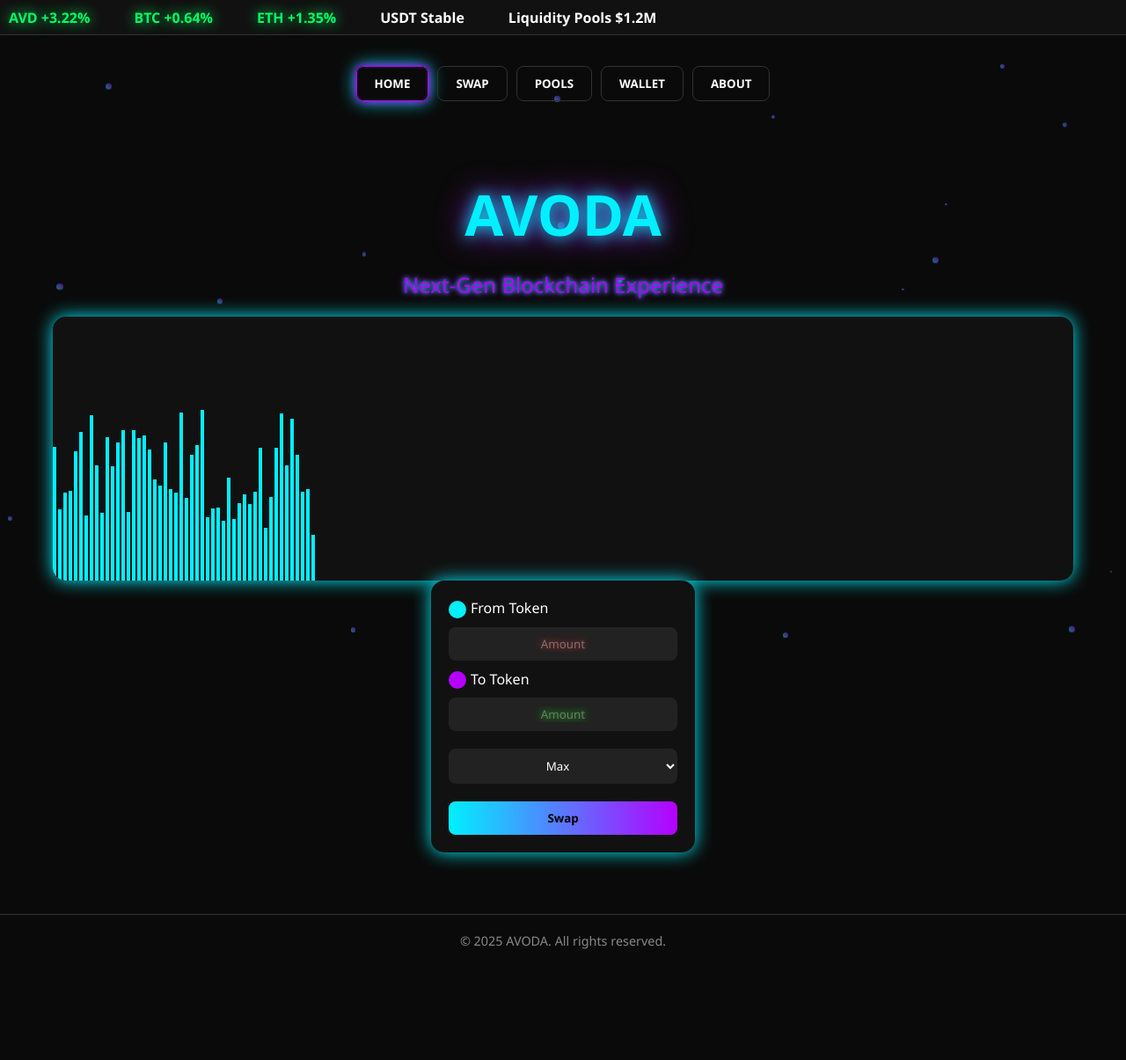
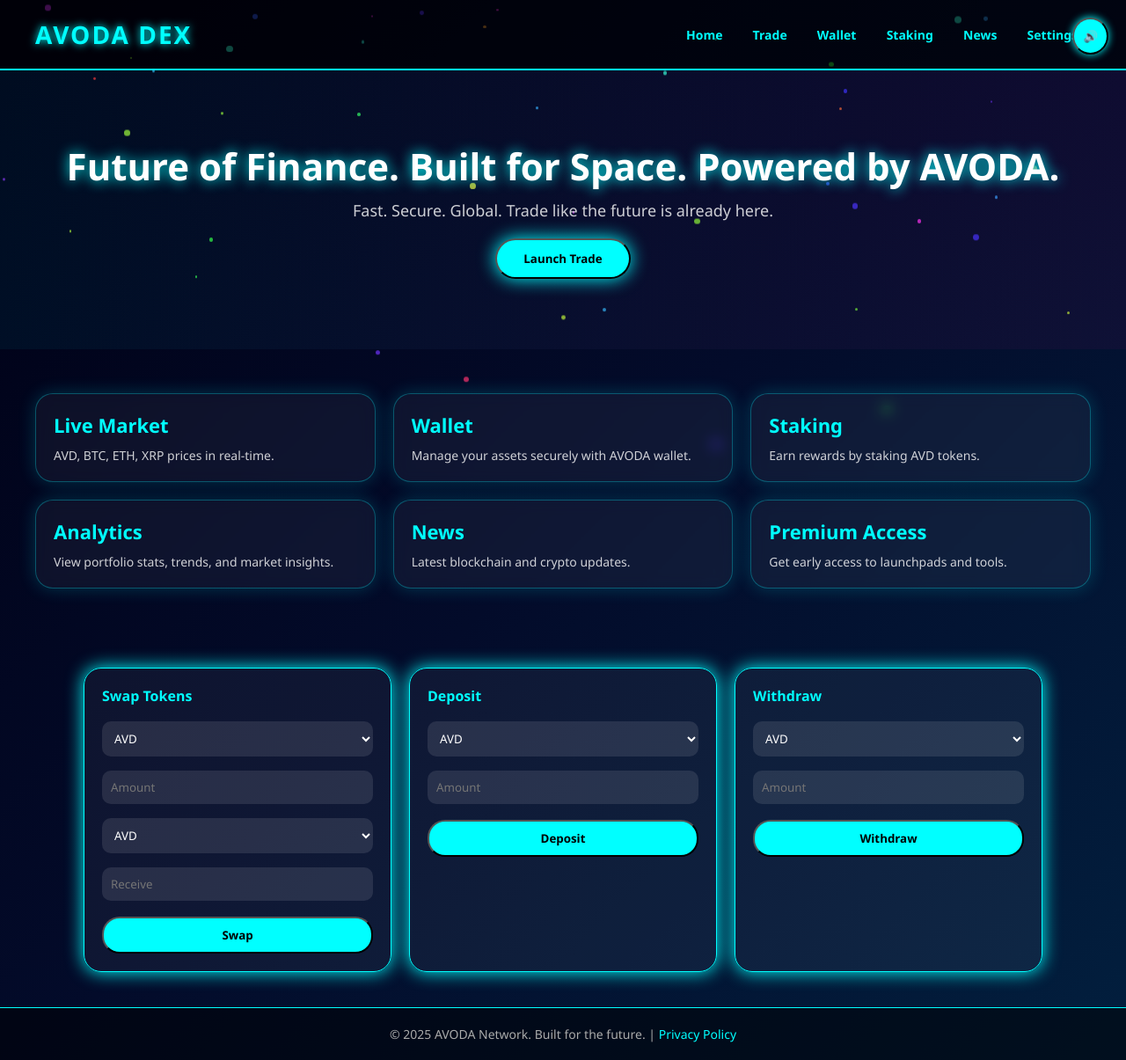
Before and after one commit to nldcrafter/AVODADEX, a plain HTML site: page index.html in a window 1280 px wide. Shown: the whole page at 88% size. Before the commit the page ends 1099 px from the top, so only its background shows below. Drawn offline with Linux system fonts and the light colour scheme.

Commit message:
Update index.html

```diff
--- a/index.html
+++ b/index.html
@@ -3,272 +3,190 @@
 <head>
 <meta charset="UTF-8">
 <meta name="viewport" content="width=device-width, initial-scale=1.0">
-<title>AVODA DEX</title>
+<title>AVODA DEX Premium</title>
 <style>
-/* Reset & basics */
-*{margin:0;padding:0;box-sizing:border-box;font-family:'Segoe UI',sans-serif;}
-body{background:#0a0a0a;color:#fff;overflow-x:hidden;}
-button{cursor:pointer;border:none;outline:none;}
-a{text-decoration:none;color:inherit;}
-:root{
-  --blue:#00f0ff;
-  --purple:#b400ff;
-  --green:#00ff66;
-  --red:#ff3366;
-  --bg:#0a0a0a;
+/* Global Reset */
+* {margin:0;padding:0;box-sizing:border-box;font-family:'Segoe UI',sans-serif;}
+body {
+  background: linear-gradient(135deg,#000014,#030B2A,#021F3E);
+  color:#fff; overflow-x:hidden; overflow-y:auto;
 }
 
+/* Glowing neon animation */
+@keyframes glow {
+  0%{box-shadow:0 0 5px #0ff;}
+  50%{box-shadow:0 0 20px #ff09ff;}
+  100%{box-shadow:0 0 5px #0ff;}
+}
+
+/* Header */
+header{
+  display:flex;justify-content:space-between;align-items:center;
+  padding:20px 40px; background:rgba(0,0,0,0.6); border-bottom:2px solid #0ff;
+}
+header h1{font-size:28px;font-weight:bold;color:#0ff;text-shadow:0 0 10px #0ff;letter-spacing:2px;}
+nav a{margin:0 15px;font-weight:bold;font-size:14px;color:#0ff;text-decoration:none;transition:0.3s;}
+nav a:hover{color:#ff09ff;}
+
+/* Hero Section */
+.hero{text-align:center;padding:80px 20px;background:linear-gradient(90deg, rgba(0,246,255,0.05), rgba(255,0,153,0.05));}
+.hero h2{font-size:42px;text-shadow:0 0 15px #0ff;}
+.hero p{margin-top:10px;font-size:18px;opacity:0.8;}
+.btn{margin-top:20px;padding:12px 30px;background:#0ff;color:#000;font-weight:bold;border-radius:30px;box-shadow:0 0 20px #0ff;cursor:pointer;transition:0.3s;}
+.btn:hover{background:#ff09ff;box-shadow:0 0 20px #ff09ff;}
+
+/* Dashboard Grid */
+.dashboard{display:grid;grid-template-columns:repeat(auto-fit,minmax(300px,1fr));gap:20px;padding:50px 40px;}
+.card{
+  background:rgba(255,255,255,0.05);border:1px solid rgba(0,246,255,0.3);
+  padding:20px;border-radius:20px;box-shadow:0 0 20px rgba(0,246,255,0.2);backdrop-filter:blur(8px);
+  transition:0.4s;position:relative;
+}
+.card:hover{transform:translateY(-5px);box-shadow:0 0 30px rgba(255,0,153,0.4);}
+.card h3{color:#0ff;margin-bottom:10px;font-size:22px;}
+.card p{font-size:14px;opacity:0.8;}
+
+/* Trading Panel */
+.trade-panel{display:flex;flex-wrap:wrap;gap:20px;justify-content:center;padding:40px;}
+.trade-box{background:rgba(255,255,255,0.05);border:1px solid #0ff;border-radius:20px;padding:20px;width:350px;box-shadow:0 0 20px #0ff;transition:0.3s;}
+.trade-box:hover{box-shadow:0 0 30px #ff09ff;}
+.trade-box h4{color:#0ff;margin-bottom:10px;}
+.trade-box input, .trade-box select{width:100%;padding:10px;margin:8px 0;border-radius:10px;border:none;background:rgba(255,255,255,0.1);color:#fff;}
+.trade-box button{width:100%;padding:10px;margin-top:10px;background:#0ff;color:#000;font-weight:bold;border-radius:20px;cursor:pointer;transition:0.3s;}
+.trade-box button:hover{background:#ff09ff;color:#fff;}
+
 /* Particles */
-#particles{position:fixed;top:0;left:0;width:100%;height:100%;z-index:-1;overflow:hidden;}
-.particle{border-radius:50%;position:absolute;opacity:0.5;background:linear-gradient(45deg,var(--blue),var(--purple));animation:float 8s linear infinite;}
-@keyframes float{0%{transform:translateY(0);}50%{transform:translateY(-50px);}100%{transform:translateY(0);}}
-
-/* Container */
-.container{max-width:1200px;margin:0 auto;padding:20px;}
-
-/* Top Ticker */
-#ticker{position:fixed;top:0;left:0;width:100%;height:40px;background:#111;border-bottom:1px solid #333;display:flex;align-items:center;overflow:hidden;z-index:10;padding-left:10px;}
-#ticker span{white-space:nowrap;padding-right:50px;font-weight:bold;}
-.up{color:var(--green);animation:pulseUp 1s infinite alternate;}
-.down{color:var(--red);animation:pulseDown 1s infinite alternate;}
-@keyframes pulseUp{0%{text-shadow:0 0 5px var(--green);}100%{text-shadow:0 0 15px var(--green);}}
-@keyframes pulseDown{0%{text-shadow:0 0 5px var(--red);}100%{text-shadow:0 0 15px var(--red);}}
-
-.tab-buttons{display:flex;justify-content:center;margin-top:50px;flex-wrap:wrap;margin-bottom:30px;}
-.tab-buttons button{background:none;border:1px solid #333;padding:10px 20px;margin:5px;color:#fff;font-weight:bold;border-radius:8px;transition:0.3s;text-transform:uppercase;}
-.tab-buttons button.active,.tab-buttons button:hover{border-color:var(--purple);box-shadow:0 0 10px var(--purple),0 0 20px var(--blue);}
-
-/* Sections */
-.tab{display:none;animation:fadeIn 0.5s;}
-.tab.active{display:block;}
-@keyframes fadeIn{from{opacity:0;}to{opacity:1;}}
-
-/* Home */
-#home{text-align:center;padding-top:50px;}
-.logo{font-size:4em;font-weight:bold;color:var(--blue);text-shadow:0 0 10px var(--blue),0 0 20px var(--purple);animation:glow 2s infinite alternate;}
-@keyframes glow{0%{text-shadow:0 0 10px var(--blue),0 0 20px var(--purple);}100%{text-shadow:0 0 20px var(--blue),0 0 40px var(--purple);}}
-.tagline{font-size:1.5em;margin-top:20px;color:var(--purple);text-shadow:0 0 5px var(--blue),0 0 10px var(--purple);}
-.chart{width:100%;height:300px;background:#111;border-radius:15px;margin-top:20px;position:relative;box-shadow:0 0 20px var(--blue);overflow:hidden;}
-
-/* Swap */
-#swap{display:flex;justify-content:center;}
-.swap-box{background:#111;padding:20px;border-radius:15px;box-shadow:0 0 20px var(--blue);width:300px;transition:0.3s;position:relative;}
-.swap-box:hover{box-shadow:0 0 40px var(--purple),0 0 60px var(--blue);}
-.swap-box input,.swap-box select{width:100%;padding:10px;margin:10px 0;border-radius:8px;border:none;outline:none;background:#222;color:#fff;text-align:center;}
-.swap-box button{width:100%;padding:10px;margin-top:10px;border-radius:8px;background:linear-gradient(90deg,var(--blue),var(--purple));color:#000;font-weight:bold;transition:0.3s;}
-.swap-box button:hover{box-shadow:0 0 20px var(--blue),0 0 30px var(--purple);transform:scale(1.05);}
-.coin-icon{width:20px;height:20px;border-radius:50%;display:inline-block;margin-right:5px;vertical-align:middle;}
-
-/* Pools */
-#pools table{width:100%;border-collapse:collapse;margin-top:20px;}
-#pools th,#pools td{padding:15px;border-bottom:1px solid #333;text-align:center;}
-#pools th{color:var(--purple);}
-#pools tr:hover{background: rgba(0,240,255,0.1);}
-.coin-cell{display:flex;align-items:center;justify-content:center;}
-
-/* Wallet */
-#wallet{text-align:center;padding-top:30px;}
-.wallet-balance{font-size:2em;margin-bottom:20px;color:var(--blue);text-shadow:0 0 5px var(--blue),0 0 10px var(--purple);}
-.connect-btn,.deposit-btn,.withdraw-btn{padding:10px 30px;border-radius:10px;background:linear-gradient(90deg,var(--blue),var(--purple));color:#000;font-weight:bold;transition:0.3s;margin:5px;}
-.connect-btn:hover,.deposit-btn:hover,.withdraw-btn:hover{box-shadow:0 0 20px var(--blue),0 0 30px var(--purple);transform:scale(1.05);}
+#particles{position:fixed;top:0;left:0;width:100%;height:100%;pointer-events:none;z-index:-1;}
+.particle{
+  position:absolute;background:#0ff;border-radius:50%;opacity:0.7;
+  animation:particleMove linear infinite;
+}
+@keyframes particleMove{
+  0%{transform:translateY(0);}
+  100%{transform:translateY(-100vh);}
+}
 
 /* Footer */
-footer{text-align:center;margin-top:50px;padding:20px 0;border-top:1px solid #333;color:#888;font-size:0.9em;}
+footer{text-align:center;padding:20px;font-size:14px;color:#aaa;background:rgba(0,0,0,0.5);border-top:1px solid #0ff;}
+footer a{color:#0ff;text-decoration:none;}
+
+/* Sound Button */
+.sound-btn{
+  position:fixed;top:20px;right:20px;padding:10px;border-radius:50%;background:#0ff;color:#000;cursor:pointer;box-shadow:0 0 10px #0ff;
+}
+.sound-btn:hover{background:#ff09ff;color:#fff;box-shadow:0 0 15px #ff09ff;}
+
+/* Responsive */
+@media(max-width:768px){.trade-panel{flex-direction:column;align-items:center;}}
 </style>
 </head>
 <body>
 
+<!-- Particles -->
 <div id="particles"></div>
 
-<!-- Top Ticker -->
-<div id="ticker">
-  <span id="price1">AVD +3.2%</span>
-  <span id="price2">BTC +0.8%</span>
-  <span id="price3">ETH +1.5%</span>
-  <span id="price4">USDT Stable</span>
-  <span id="price5">Liquidity Pools $1.2M</span>
-</div>
+<!-- Sound toggle -->
+<button class="sound-btn" onclick="toggleSound()">🔊</button>
+<audio id="bgSound" loop>
+  <source src="https://freesound.org/data/previews/331/331912_3248244-lq.mp3" type="audio/mpeg">
+</audio>
 
-<div class="container">
-  <!-- Tabs -->
-  <div class="tab-buttons">
-    <button class="active" onclick="openTab('home',event)">Home</button>
-    <button onclick="openTab('swap',event)">Swap</button>
-    <button onclick="openTab('pools',event)">Pools</button>
-    <button onclick="openTab('wallet',event)">Wallet</button>
-    <button onclick="openTab('about',event)">About</button>
+<!-- Header -->
+<header>
+  <h1>AVODA DEX</h1>
+  <nav>
+    <a href="#">Home</a>
+    <a href="#">Trade</a>
+    <a href="#">Wallet</a>
+    <a href="#">Staking</a>
+    <a href="#">News</a>
+    <a href="#">Settings</a>
+  </nav>
+</header>
+
+<!-- Hero -->
+<section class="hero">
+  <h2>Future of Finance. Built for Space. Powered by AVODA.</h2>
+  <p>Fast. Secure. Global. Trade like the future is already here.</p>
+  <button class="btn" onclick="scrollToTrade()">Launch Trade</button>
+</section>
+
+<!-- Dashboard Cards -->
+<section class="dashboard">
+  <div class="card"><h3>Live Market</h3><p>AVD, BTC, ETH, XRP prices in real-time.</p></div>
+  <div class="card"><h3>Wallet</h3><p>Manage your assets securely with AVODA wallet.</p></div>
+  <div class="card"><h3>Staking</h3><p>Earn rewards by staking AVD tokens.</p></div>
+  <div class="card"><h3>Analytics</h3><p>View portfolio stats, trends, and market insights.</p></div>
+  <div class="card"><h3>News</h3><p>Latest blockchain and crypto updates.</p></div>
+  <div class="card"><h3>Premium Access</h3><p>Get early access to launchpads and tools.</p></div>
+</section>
+
+<!-- Trading Panel -->
+<section class="trade-panel" id="tradePanel">
+  <div class="trade-box">
+    <h4>Swap Tokens</h4>
+    <select><option>AVD</option><option>BTC</option><option>ETH</option></select>
+    <input type="number" placeholder="Amount">
+    <select><option>AVD</option><option>BTC</option><option>ETH</option></select>
+    <input type="number" placeholder="Receive">
+    <button onclick="playSound('swap')">Swap</button>
   </div>
 
-  <!-- Home -->
-  <div id="home" class="tab active">
-    <div class="logo">AVODA</div>
-    <div class="tagline">Next-Gen Blockchain Experience</div>
-    <div class="chart" id="fakeChart"></div>
+  <div class="trade-box">
+    <h4>Deposit</h4>
+    <select><option>AVD</option><option>BTC</option></select>
+    <input type="number" placeholder="Amount">
+    <button onclick="playSound('deposit')">Deposit</button>
   </div>
 
-  <!-- Swap -->
-  <div id="swap" class="tab">
-    <div class="swap-box">
-      <div><span class="coin-icon" style="background:#00f0ff;"></span>From Token</div>
-      <input type="text" id="swapFrom" placeholder="Amount">
-      <div><span class="coin-icon" style="background:#b400ff;"></span>To Token</div>
-      <input type="text" id="swapTo" placeholder="Amount">
-      <select id="swapSelect">
-        <option>Max</option>
-        <option>50%</option>
-        <option>25%</option>
-      </select>
-      <button>Swap</button>
-    </div>
+  <div class="trade-box">
+    <h4>Withdraw</h4>
+    <select><option>AVD</option><option>BTC</option></select>
+    <input type="number" placeholder="Amount">
+    <button onclick="playSound('withdraw')">Withdraw</button>
   </div>
+</section>
 
-  <!-- Pools -->
-  <div id="pools" class="tab">
-    <table>
-      <thead>
-        <tr><th>Pool</th><th>TVL</th><th>APR</th><th>Liquidity</th></tr>
-      </thead>
-      <tbody>
-        <tr>
-          <td class="coin-cell"><span class="coin-icon" style="background:#00f0ff;"></span>AVD/USDT</td>
-          <td id="tvl1">$1,200,000</td>
-          <td>12%</td>
-          <td id="liq1">$800,000</td>
-        </tr>
-        <tr>
-          <td class="coin-cell"><span class="coin-icon" style="background:#b400ff;"></span>AVD/BTC</td>
-          <td id="tvl2">$800,000</td>
-          <td>15%</td>
-          <td id="liq2">$500,000</td>
-        </tr>
-        <tr>
-          <td class="coin-cell"><span class="coin-icon" style="background:#00ff66;"></span>AVD/ETH</td>
-          <td id="tvl3">$500,000</td>
-          <td>10%</td>
-          <td id="liq3">$300,000</td>
-        </tr>
-      </tbody>
-    </table>
-  </div>
-
-  <!-- Wallet -->
-  <div id="wallet" class="tab">
-    <div class="wallet-balance">Balance: 1,000 AVD</div>
-    <button class="connect-btn">Connect Wallet</button><br>
-    <button class="deposit-btn">Deposit</button>
-    <button class="withdraw-btn">Withdraw</button>
-  </div>
-
-  <!-- About -->
-  <div id="about" class="tab" style="text-align:center; padding-top:50px;">
-    <h2>About AVODA</h2>
-    <p>AVODA is a futuristic blockchain platform designed for fast, secure, and transparent transactions.</p>
-  </div>
-</div>
-
+<!-- Footer -->
 <footer>
-  &copy; 2025 AVODA. All rights reserved.
+  <p>© 2025 AVODA Network. Built for the future. | <a href="#">Privacy Policy</a></p>
 </footer>
 
 <script>
-// Tabs
-function openTab(tabName,evt){
-  document.querySelectorAll('.tab').forEach(t=>t.classList.remove('active'));
-  document.getElementById(tabName).classList.add('active');
-  document.querySelectorAll('.tab-buttons button').forEach(b=>b.classList.remove('active'));
-  evt.currentTarget.classList.add('active');
+// Particle System
+for(let i=0;i<100;i++){
+  let p=document.createElement('div');
+  p.className='particle';
+  let size=Math.random()*6+2;
+  p.style.width=size+'px';
+  p.style.height=size+'px';
+  p.style.left=Math.random()*window.innerWidth+'px';
+  p.style.top=Math.random()*window.innerHeight+'px';
+  p.style.background='hsl('+Math.random()*360+', 100%, 60%)';
+  p.style.animationDuration=(5+Math.random()*10)+'s';
+  document.getElementById('particles').appendChild(p);
 }
 
-// Fake Chart
-const chart=document.getElementById('fakeChart');
-function createCandles(){
-  chart.innerHTML='';
-  for(let i=0;i<50;i++){
-    let c=document.createElement('div');
-    c.style.position='absolute';
-    c.style.width='4px';
-    c.style.background='#00f0ff';
-    c.style.bottom='0px';
-    c.style.left=(i*6)+'px';
-    c.style.height=(Math.random()*150+50)+'px';
-    chart.appendChild(c);
-  }
+// Scroll to trade panel
+function scrollToTrade(){
+  document.getElementById('tradePanel').scrollIntoView({behavior:'smooth'});
 }
-createCandles();
-setInterval(createCandles,2000);
 
-// Particles
-const particlesContainer = document.getElementById('particles');
-for (let i = 0; i < 50; i++) {
-  let p = document.createElement('div');
-  p.className = 'particle';
-  p.style.left = Math.random() * window.innerWidth + 'px';
-  p.style.top = Math.random() * window.innerHeight + 'px';
-  let size = Math.random() * 6 + 2;
-  p.style.width = size + 'px';
-  p.style.height = size + 'px';
-  p.style.opacity = 0.5;
-  p.style.background = 'linear-gradient(45deg, #00f0ff, #b400ff)';
-  p.style.borderRadius = '50%';
-  p.style.position = 'absolute';
-  p.style.animation = `float ${5 + Math.random() * 10}s linear infinite`;
-  particlesContainer.appendChild(p);
+// Sound handling
+var bgAudio=document.getElementById('bgSound');
+var soundEnabled=false;
+function toggleSound(){
+  soundEnabled=!soundEnabled;
+  if(soundEnabled){bgAudio.play();}else{bgAudio.pause();}
 }
-// Optional dynamic movement
-setInterval(() => {
-  const allParticles = document.querySelectorAll('.particle');
-  allParticles.forEach(p => {
-    let currentLeft = parseFloat(p.style.left);
-    let currentTop = parseFloat(p.style.top);
-    currentLeft += (Math.random() - 0.5) * 2;
-    currentTop += (Math.random() - 0.5) * 2;
-    currentLeft = Math.max(0, Math.min(window.innerWidth, currentLeft));
-    currentTop = Math.max(0, Math.min(window.innerHeight, currentTop));
-    p.style.left = currentLeft + 'px';
-    p.style.top = currentTop + 'px';
-  });
-}, 50);
-
-// Ticker
-let prices=[
-  {id:'price1',val:3.2},
-  {id:'price2',val:0.8},
-  {id:'price3',val:1.5},
-  {id:'price4',val:0},
-  {id:'price5',val:0}
-];
-function updatePrices(){
-  prices.forEach(p=>{
-    let el=document.getElementById(p.id);
-    let change=(Math.random()*0.5-0.25).toFixed(2);
-    p.val=(parseFloat(p.val)+parseFloat(change)).toFixed(2);
-    if(p.id!=='price4'&&p.id!=='price5'){
-      el.textContent=el.textContent.split(' ')[0]+' '+(p.val>0?'+':'')+p.val+'%';
-      el.className=p.val>=0?'up':'down';
-    }
-  });
+function playSound(type){
+  if(!soundEnabled) return;
+  let audio=new Audio();
+  if(type==='swap') audio.src='https://freesound.org/data/previews/170/170664_2437358-lq.mp3';
+  else if(type==='deposit') audio.src='https://freesound.org/data/previews/331/331912_3248244-lq.mp3';
+  else if(type==='withdraw') audio.src='https://freesound.org/data/previews/331/331912_3248244-lq.mp3';
+  audio.play();
 }
-setInterval(updatePrices,2000);
-
-// Pools dynamic numbers
-function updatePools(){
-  for(let i=1;i<=3;i++){
-    let tvl=document.getElementById('tvl'+i);
-    let liq=document.getElementById('liq'+i);
-    tvl.textContent='$'+(parseInt(tvl.textContent.replace(/\$|,/g,''))+(Math.floor(Math.random()*10000-5000))).toLocaleString();
-    liq.textContent='$'+(parseInt(liq.textContent.replace(/\$|,/g,''))+(Math.floor(Math.random()*5000-2500))).toLocaleString();
-  }
-}
-setInterval(updatePools,3000);
-
-// Swap input glow
-const swapFrom=document.getElementById('swapFrom');
-const swapTo=document.getElementById('swapTo');
-setInterval(()=>{
-  swapFrom.style.textShadow='0 0 10px '+(Math.random()>0.5?'#0f0':'#f33');
-  swapTo.style.textShadow='0 0 10px '+(Math.random()>0.5?'#0f0':'#f33');
-},1000);
 </script>
-
 </body>
   </html>
```
